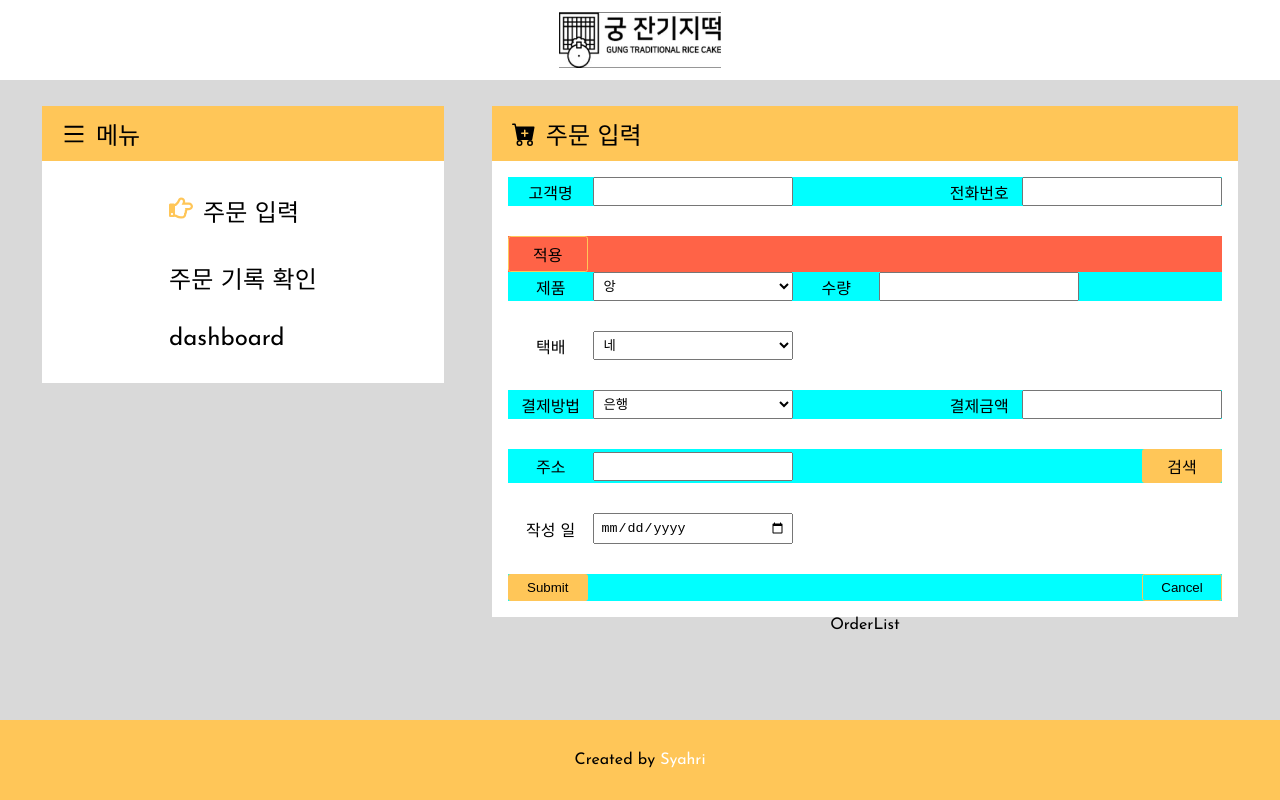
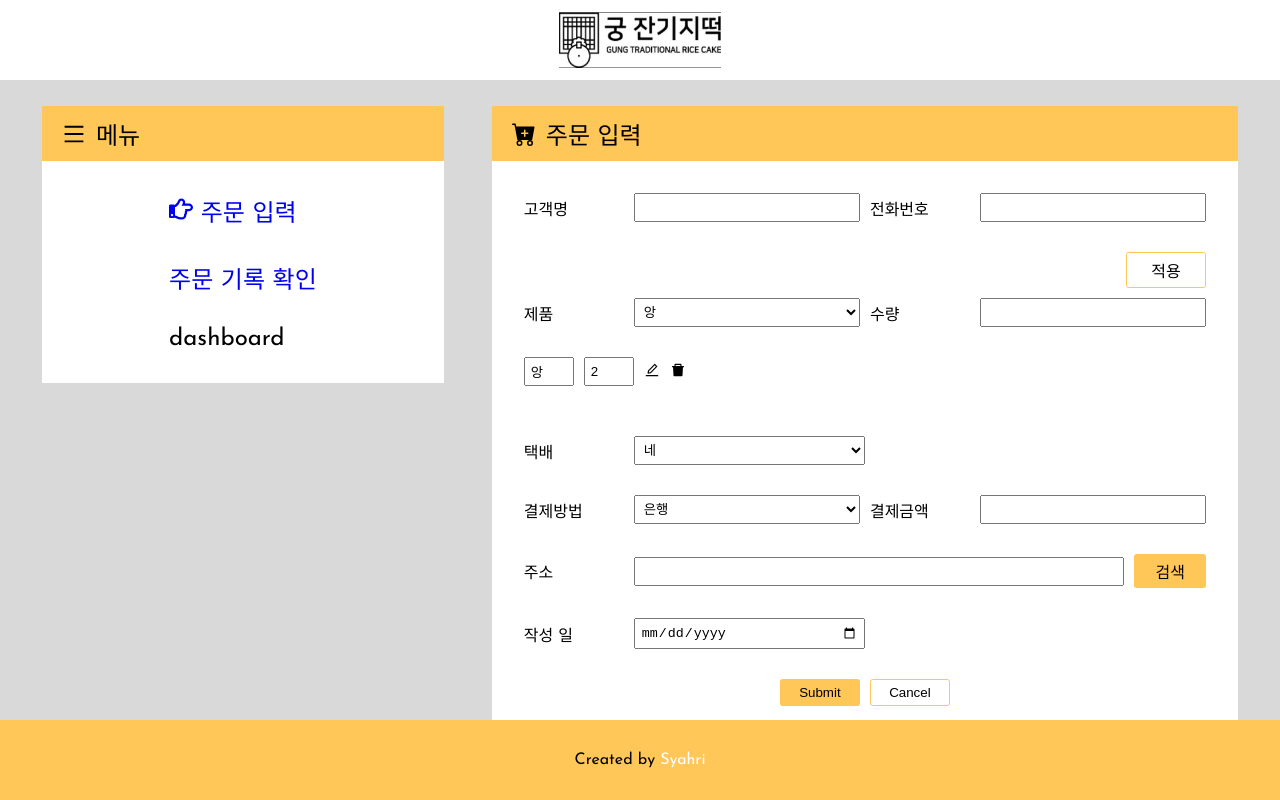
Before and after one commit to 95SR/order-list, a React (Create React App) app: page /input_order in a window 1280 px wide. Built offline with nearby package versions, Linux system fonts and the light colour scheme.

Commit message:
add router

```diff
--- a/package.json
+++ b/package.json
@@ -9,6 +9,7 @@
     "react": "^18.2.0",
     "react-dom": "^18.2.0",
     "react-icons": "^4.6.0",
+    "react-router-dom": "^6.4.2",
     "react-scripts": "5.0.1",
     "web-vitals": "^2.1.4"
   },
--- a/src/components/Body/Body.css
+++ b/src/components/Body/Body.css
@@ -5,6 +5,7 @@
     display: flex;
     align-items: center;
     justify-content: center;
+    overflow: auto;
 }
 
 .body-container{
@@ -14,6 +15,10 @@
     display: flex;
     padding: 10px;
 }
+.content-container{
+    width: 65%;
+
+}
 
 @media screen and (max-width:700px) {
     .body-container{
@@ -21,13 +26,12 @@
         flex-direction: column;
         align-items: center;
         justify-content: flex-start;
+        background-color: bisque;
+
     }
 
     .content-container{
-        width: 100%;
+        width: 90%;
+        background-color: aqua;
     }
 }
-
-.content-container{
-    width: 65%;
-}
--- a/src/components/Body/Body.jsx
+++ b/src/components/Body/Body.jsx
@@ -3,17 +3,36 @@ import Input_Order from './InputOrder/Input_Order'
 import Menu from './Menu/Menu'
 import OrderList from './OrderList/OrderList'
 import './Body.css'
+import {
+  BrowserRouter,
+  Routes,
+  Route,
+} from "react-router-dom";
 
 function Body() {
   return (
     <div className="body">
+
         <div className='body-container'>
-            <Menu/>
+
+        <BrowserRouter>
+        <Menu/>
+
             <div className="content-container">
-                <Input_Order/>
-                <OrderList/>
+
+
+            <Routes>
+
+                <Route path='/input_order' element={<Input_Order/>}/>
+                <Route path='/order_list' element={<OrderList/>}/>
+
+                </Routes>
+
+
+
+
             </div>
-
+            </BrowserRouter>
         </div>
 
     </div>
--- a/src/components/Body/InputOrder/Input_Order.css
+++ b/src/components/Body/InputOrder/Input_Order.css
@@ -1,6 +1,6 @@
   .input-body{
     background-color: white;
-    padding: 1rem;
+    padding: 2rem;
 
 
   }
@@ -14,7 +14,7 @@
 
   .input-items{
     display: flex;
-    background-color: aqua;
+    gap: 10px;
     justify-content: space-between
   }
 
@@ -22,28 +22,100 @@
     width: 40%;
     display: flex;
     align-items: center;
-    justify-content: space-around;
+    justify-content: space-between;
+    gap: 10px;
+
   }
 
   input,select{
-    width: 70%;
+    flex: 1 0;
     padding: 5px;
   }
   label{
-    width: 30%;
+    width: 100px;
+    text-align: left;
+
+
   }
 
  .prod-container{
     flex-direction: column;
-
+    gap: 10px;
  }
 
  .input-items-cont{
     display: flex;
+    justify-content: space-between;
  }
 
 .prod-container .btn-container{
     width: 100%;
-    background-color: tomato;
+
+    display: flex;
+    justify-content: flex-end;
 
 }
+
+
+
+.form-item-add{
+  width: 100%;
+  gap: 10px;
+  display: flex;
+  align-items: center;
+  justify-content: space-between;
+
+}
+
+#add{
+  width: 100%;
+}
+
+form>.btn-container{
+  display: flex;
+  justify-content: center;
+  gap: 10px;
+
+}
+
+@media screen and (max-width:1320px) {
+  .form-item{
+    width: 50%;
+  }
+}
+
+@media screen and (max-width: 900px) {
+  .form-item,
+  .input-items,
+  .form-item-add{
+    flex-direction: column;
+  }
+
+  .form-item,label, input, select{
+    width: 100%;
+  }
+
+  form>.btn-container{
+    flex-direction: column;
+    align-items: center;
+
+  }
+}
+
+.order-inputted{
+  display: flex;
+  align-items: center;
+  justify-content: flex-start;
+  gap: 10px;
+  width: 100px;
+
+  margin: 20px 0;
+}
+
+.ord{
+  width: 50px;
+}
+
+.edit,.delete{
+  cursor: pointer;
+}
--- a/src/components/Body/InputOrder/Input_Order.jsx
+++ b/src/components/Body/InputOrder/Input_Order.jsx
@@ -1,10 +1,12 @@
 import React from 'react'
 import { BsFillCartPlusFill } from "react-icons/bs";
+import { AiOutlineEdit,AiFillDelete } from "react-icons/ai";
 import './Input_Order.css'
+import Inputted_Order from './Inputted_Order';
 
 function Input_Order() {
   return (
-    <div className='main-container'>
+    <div >
 
         <div className="title">
         <BsFillCartPlusFill/>주문 입력
@@ -32,7 +34,7 @@ function Input_Order() {
               </div>
 
 
-              <div className="input-items-cont">
+              <div className="input-items-cont input-items">
                 <div className="form-item">
                   <label htmlFor="product">제품</label>
                   <select name="product" id="product">
@@ -49,6 +51,9 @@ function Input_Order() {
 
                 </div>
               </div>
+
+              <Inputted_Order/>
+
 
             </div>
 
@@ -79,9 +84,9 @@ function Input_Order() {
             </div>
 
             <div className="input-items">
-              <div className="form-item">
+              <div className="form-item-add">
                 <label htmlFor="add">주소</label>
-                <input type="text" name='add'/>
+                <input type="text" name='add' id='add'/>
               </div>
 
               <div className="btn">
@@ -94,7 +99,7 @@ function Input_Order() {
               <input type="date" name="date" id="date" />
             </div>
 
-            <div className="btn-container input-items">
+            <div className="btn-container">
               <button className='btn'>Submit</button>
               <button className='btn-scd'>Cancel</button>
             </div>
--- /dev/null
+++ b/src/components/Body/InputOrder/Inputted_Order.jsx
@@ -0,0 +1,22 @@
+import React from 'react'
+import { AiOutlineEdit,AiFillDelete } from "react-icons/ai";
+
+function Inputted_Order() {
+  return (
+    <div className="order-inputted">
+    <input type="text" value='앙' className='ord' />
+    <input type="number" value='2' className='ord' />
+    <div className="edit">
+    <AiOutlineEdit/>
+    </div>
+
+    <div className="delete">
+    <AiFillDelete/>
+    </div>
+
+
+  </div>
+  )
+}
+
+export default Inputted_Order
--- a/src/components/Body/Menu/Menu.css
+++ b/src/components/Body/Menu/Menu.css
@@ -21,3 +21,8 @@
     gap: 10px;
     align-items: center;
 }
+
+li{
+    text-decoration: none;
+
+}
--- a/src/components/Body/Menu/Menu.jsx
+++ b/src/components/Body/Menu/Menu.jsx
@@ -2,6 +2,8 @@ import React from 'react'
 import { AiOutlineMenu } from "react-icons/ai";
 import { FaRegHandPointRight } from "react-icons/fa";
 import './Menu.css'
+import { Link } from "react-router-dom";
+
 function Menu() {
   return (
     <div className='menu-container'>
@@ -11,8 +13,14 @@ function Menu() {
 
         <div className="menu-body">
             <ul className='menu-items'>
-                <li><span className='active'><FaRegHandPointRight/></span>주문 입력</li>
-                <li>주문 기록 확인</li>
+            <li >
+              <Link to='/input_order'> <FaRegHandPointRight/> 주문 입력 </Link>
+            </li>
+
+            <li >
+              <Link to='/order_list'> 주문 기록 확인 </Link>
+            </li>
+
                 <li>dashboard</li>
             </ul>
         </div>
--- a/src/index.css
+++ b/src/index.css
@@ -42,6 +42,7 @@ body{
 }
 
 @media screen and (max-width:700px) {
+  .main-container,
   .menu-container{
     width: var(--width-container-sm);
   }
```
Also changed, not shown: 1 other file (tests, documents, lock files or other folders). Lines whose indentation alone changed are shown as unchanged.
